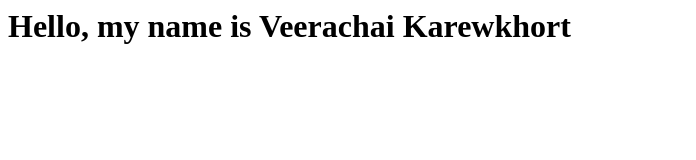
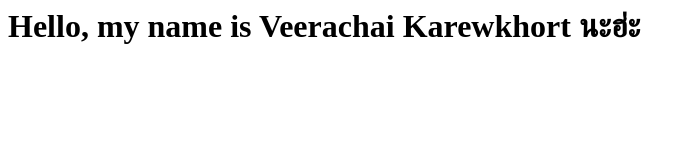
Before and after one commit to ballveerachi/testindex, a plain HTML site: page index.html in a window 1280 px wide. Shown: the whole page, without its empty margins (0-696 px from the left). Drawn offline with Linux system fonts and the light colour scheme.

Commit message:
แก้ใหม่

```diff
--- a/index.html
+++ b/index.html
@@ -1,4 +1,4 @@
 <html>
 <body>
-<h1>Hello, my name is Veerachai Karewkhort</h1>
+<h1>Hello, my name is Veerachai Karewkhort นะฮ่ะ</h1>
 </body>
```
